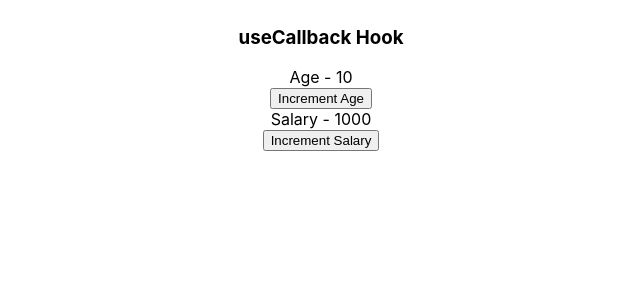
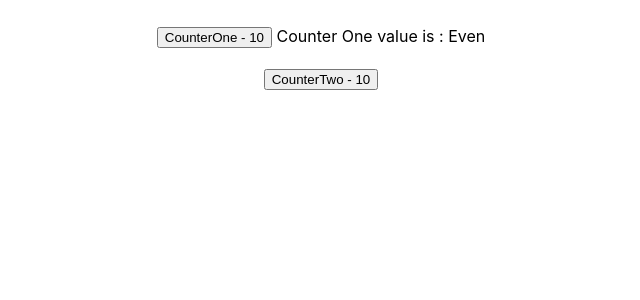
Before and after one commit to GeekShubhamRajput/react-js-learning, a React (Create React App) app: page / in a window 1280 px wide. Shown: the top 300 px of the page, without its empty margins (319-959 px from the left). Built offline with nearby package versions, Linux system fonts and the light colour scheme.

Commit message:
useMemo Hook
useMemo is a React Hook that lets you cache the result of a calculation between re-renders.

```diff
--- a/src/App.js
+++ b/src/App.js
@@ -1,11 +1,11 @@
 import React from 'react'
 import './App.css';
-import ParentComponent from "./components/ParentComponent"
+import MemoHookCounter from "./components/MemoHookCounter"
 
 function App() {
   return(
     <div className="App">
-      <ParentComponent />
+      <MemoHookCounter />
     </div>
   )
 }
--- /dev/null
+++ b/src/components/MemoHookCounter.js
@@ -0,0 +1,36 @@
+import React, {useState, useMemo} from 'react'
+
+function MemoHookCounter(){
+  const [counterOne, setCounterOne] = useState(10)
+  const [counterTwo, setCounterTwo] = useState(10)
+
+  const incrementCounterOne=()=>{
+    console.log("Increment Counter One")
+    setCounterOne(counterOne + 1)
+  }
+
+  const incrementCounterTwo=()=>{
+    console.log("Increment Counter Two")
+    setCounterTwo(counterTwo + 1)
+  }
+
+  const isEven=useMemo(()=>{
+    console.log("inside isEven function")
+    return counterOne % 2===0;
+  }, [counterOne])
+
+  return(
+    <div>
+      <div>
+        <button onClick={incrementCounterOne}>CounterOne - {counterOne}</button>
+        <span> Counter One value is :  {isEven ? "Even" : "Odd"}</span>
+      </div>
+      <br />
+      <div>
+        <button onClick={incrementCounterTwo}>CounterTwo - {counterTwo}</button>
+      </div>
+    </div>
+  )
+}
+
+export default MemoHookCounter
```
